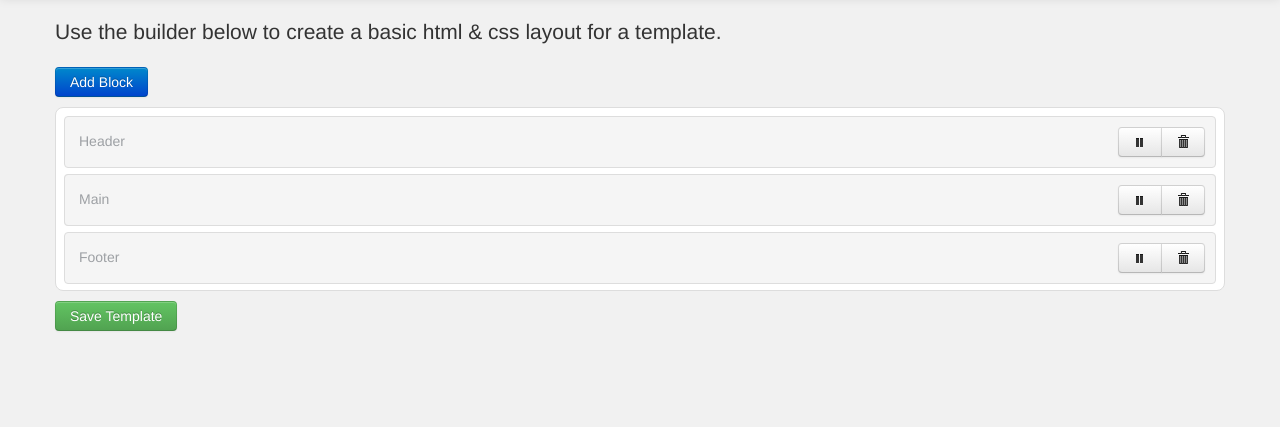
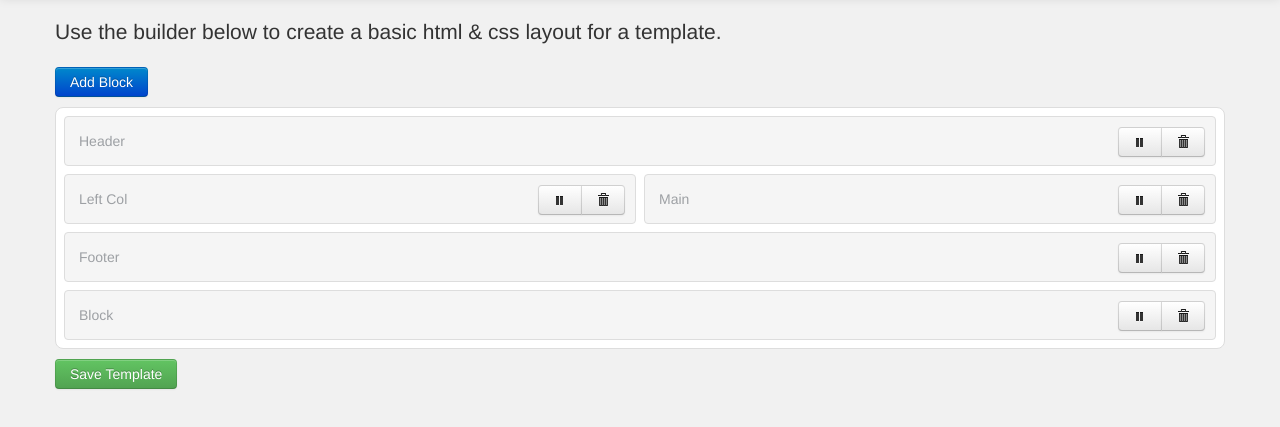
Before and after one commit to andy-morgan/jqueryui-layout-builder, a plain HTML site: page index.html in a window 1280 px wide. Both pictures are taken after a click on the link "Add Block". Shown: the part 43-470 px from the top of the page. Drawn offline with nearby package versions, Linux system fonts and the light colour scheme.

Commit message:
bit more done inc splitting block and add block btn

```diff
--- a/css/screen.css
+++ b/css/screen.css
@@ -34,7 +34,7 @@ body {
             border: 1px solid #DDD;
             border-radius: 4px;
             padding: 10px;
-            min-height: 30px;
+            min-height: 28px;
             min-width: 10%;
             position: absolute;
             left: 0;
--- a/index.html
+++ b/index.html
@@ -60,14 +60,14 @@
                     </div>
                 </div>
                 <div class="layout-row">
-                    <div class="layout-block">
+                    <div class="layout-block" style="width: 550px;">
                         <span class="block-name">Left Col</span>
                         <div class="btn-group">
                             <a class="btn split-block" href="#" title="Split Block"><i class="icon-pause"></i></a>
                             <a class="btn remove-block" href="#" title="Remove Block"><i class="icon-trash"></i></a>
                         </div>
                     </div>
-                    <div class="layout-block">
+                    <div class="layout-block" style="width: 550px; left: 580px;">
                         <span class="block-name">Main</span>
                         <div class="btn-group">
                             <a class="btn split-block" href="#" title="Split Block"><i class="icon-pause"></i></a>
--- a/js/jlayout.js
+++ b/js/jlayout.js
@@ -1,15 +1,18 @@
 $(function() {
 
-    $("#add-block").click(function(){
+    var new_row_html = '<div class="layout-row"></div>';
+    var new_block_html = '<div class="layout-block">\
+                        <span class="block-name">Block</span>\
+                        <div class="btn-group">\
+                            <a class="btn split-block" href="#" title="Split Block"><i class="icon-pause"></i></a>\
+                            <a class="btn remove-block" href="#" title="Remove Block"><i class="icon-trash"></i></a>\
+                        </div>\
+                    </div>';
 
-
-
-
-    });
-
-
+    /*
+     * Initialise it all
+     */
     $("#layout-builder").sortable();
-
 
     $(".layout-block").draggable({
         containment: "parent"
@@ -19,7 +22,34 @@ $(function() {
     });
 
 
-    $(".block-name").live('dblclick', function(e){
+    /*
+     * Add block
+     *
+     * This adds a new row with an extra block inside it
+     */
+    $("#add-block").click(function(e){
+        e.preventDefault();
+
+        var new_row = $(new_row_html);
+        var new_block = $(new_block_html);
+
+        new_row.append(new_block);
+
+        new_row.find(".layout-block").draggable({
+            containment: "parent"
+        }).resizable({
+            containment: "parent",
+            handles: "e, w"
+        });
+
+        $("#layout-builder").append(new_row);
+    });
+
+
+    /*
+     * Edit the block name
+     */
+    $('.block-name').live('dblclick', function(e){
         var input = $('<input class="edit-block-name" type="text" value="' + $(this).text()  + '" />');
         $(this).hide();
         $(this).after(input);
@@ -35,6 +65,43 @@ $(function() {
         span.show();
     });
 
+
+    /*
+     * Split a block in two
+     */
+    $(".split-block").live("click", function(e){
+        e.preventDefault();
+
+        var row = $(this).parents(".layout-row");
+        var block = $(this).parents(".layout-block");
+
+        var new_block = $(new_block_html);
+
+        var block_padding = (block.outerWidth() - block.width()) / 2; // padding will also include border
+        var block_margin = 8;
+        var block_width = (block.outerWidth() / 2) - (2 * block_padding) - (0.5 * block_margin);
+        var block_pos = block.position();
+
+        // @todo: some sensible thing here if block becomes too small / more than say 5?
+
+        block.css('width', block_width );
+        new_block.css('width', block_width);
+        new_block.css('left', block_pos.left + (block_width + block_margin + (2 * block_padding)));
+
+        new_block.draggable({
+            containment: "parent"
+        }).resizable({
+            containment: "parent",
+            handles: "e, w"
+        });
+
+        block.after(new_block);
+    });
+
+
+    /*
+     * Remove a block - and if only block in row the row too!
+     */
     $(".remove-block").live("click", function(e){
         var row = $(this).parents(".layout-row");
         $(this).parents(".layout-block").remove();
@@ -46,6 +113,11 @@ $(function() {
     });
 
 
+    /*
+     * Save template
+     *
+     * Want to create some ajax on save click and submit that somewhere
+     */
     $('#save-template').click(function(e){
         e.preventDefault();
         var data = new Array;
@@ -71,6 +143,10 @@ $(function() {
            data.push(row_data);
         });
 
+
+        console.log(data);
+        console.log(JSON.stringify(data, null, 2));
+
     });
 
 });
```
